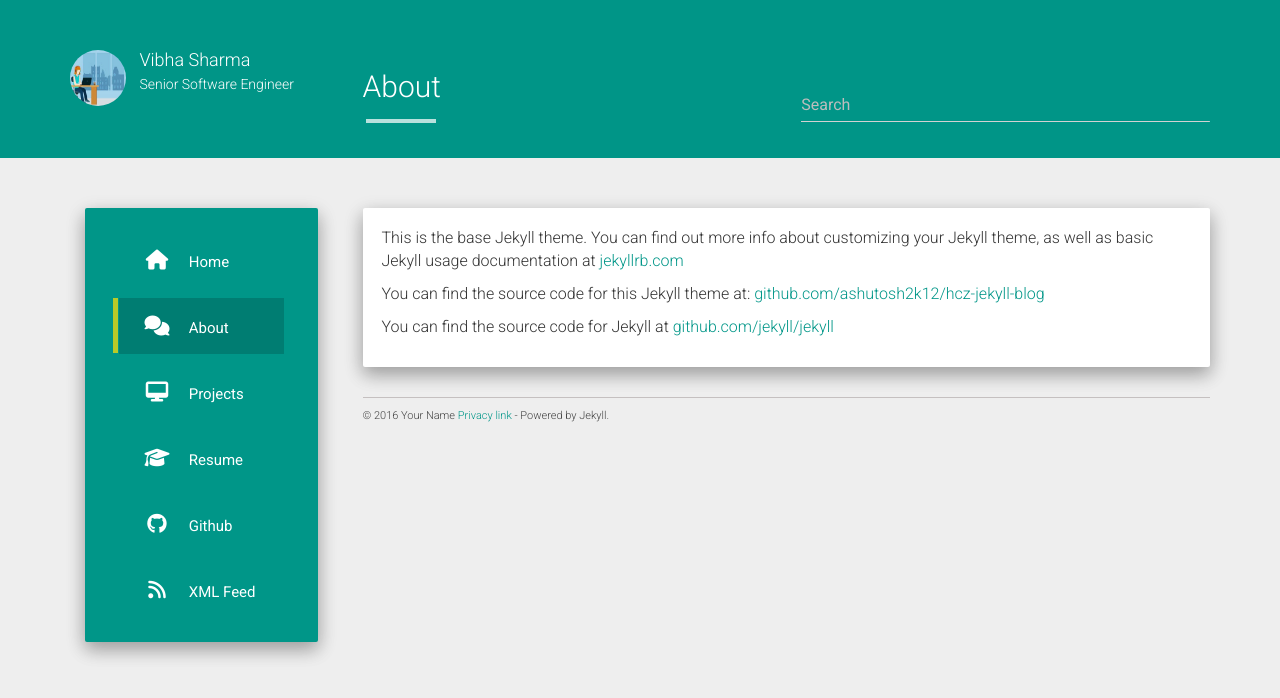
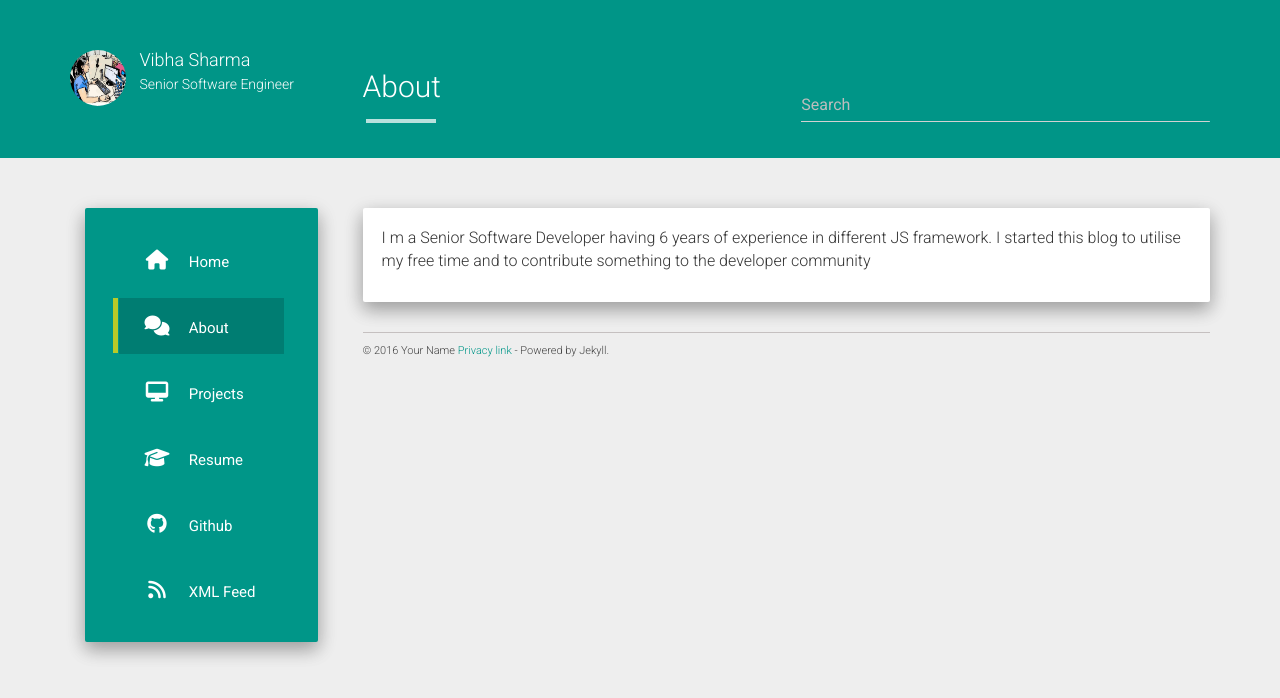
Before and after one commit to vibha-sharma/vibha-sharma.github.io, a Jekyll site: the page built from about.md, in a window 1280 px wide. Shown: the top 698 px of the page. Built offline with Jekyll 4.4.1, drawn with Linux system fonts in a browser that asks for light colours; nearby versions of some CDN libraries.

Commit message:
Changes added
Changes added

```diff
--- a/about.md
+++ b/about.md
@@ -3,9 +3,4 @@ layout: page
 title: About
 permalink: /about/
 ---
-
-This is the base Jekyll theme. You can find out more info about customizing your Jekyll theme, as well as basic Jekyll usage documentation at [jekyllrb.com](http://jekyllrb.com/)
-
-You can find the source code for this Jekyll theme at: [github.com/ashutosh2k12/hcz-jekyll-blog](https://github.com/ashutosh2k12/hcz-jekyll-blog)
-
-You can find the source code for Jekyll at [github.com/jekyll/jekyll](https://github.com/jekyll/jekyll)
+I m a Senior Software Developer having 6 years of experience in different JS framework. I started this blog to utilise my free time and to contribute something to the developer community
```
Also changed, not shown: static/img/avatar.jpg.
